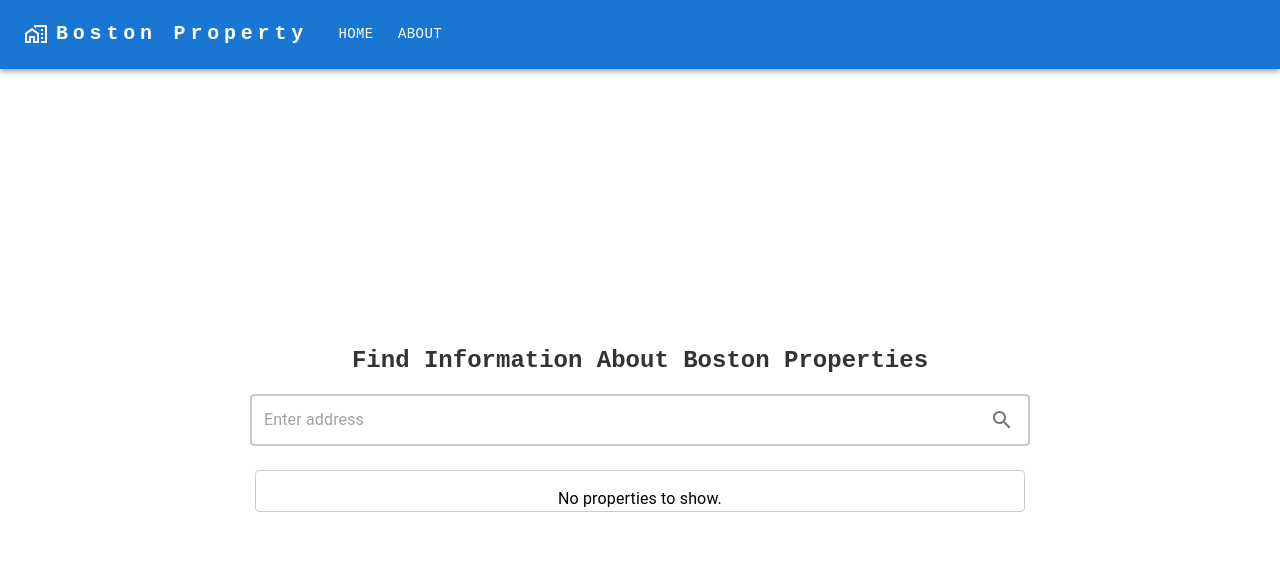
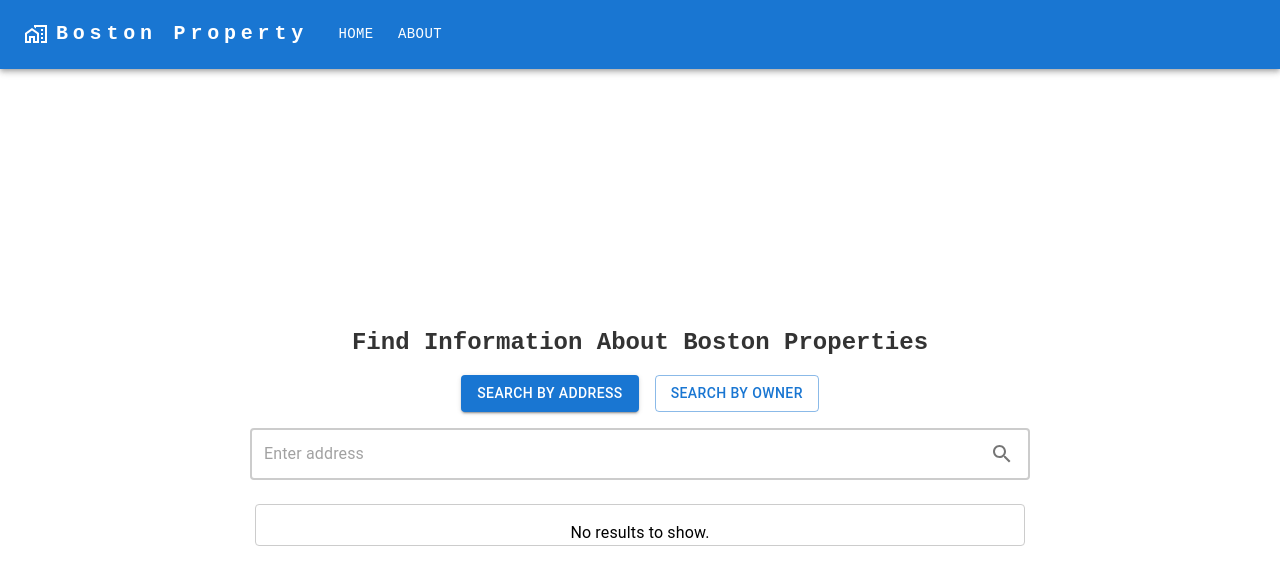
Before and after one commit to prathameshakole/boston-property-info-frontend, a React (Create React App) app: page / in a window 1280 px wide. Shown: the top 584 px of the page. Built offline with nearby package versions, Linux system fonts and the light colour scheme.

Commit message:
added toggle for search by owners

```diff
--- a/src/components/Homepage/homepage.tsx
+++ b/src/components/Homepage/homepage.tsx
@@ -9,13 +9,18 @@ import Typography from '@mui/material/Typography';
 import List from '@mui/material/List';
 import ListItem from '@mui/material/ListItem';
 import ListItemText from '@mui/material/ListItemText';
-import { getPropertyByAddress, getAddressbyKeyword } from '../client';
+import Button from '@mui/material/Button';
+import { getPropertyByAddress, getAddressbyKeyword, getOwnersbyKeyword } from '../client';
 import { useNavigate } from 'react-router-dom';
+type SearchMode = 'address' | 'owner';
+
 
 const Homepage = () => {
+  const [query, setQuery] = useState<string>('');
   const [properties, setProperties] = useState<any[]>([]);
   const [address, setAddress] = useState<string>('');
   const [error, setError] = useState<string | null>(null);
+  const [searchMode, setSearchMode] = useState<SearchMode>('address');
   const navigate = useNavigate();
 
   const fetchProperties = async (address: string) => {
@@ -50,43 +55,137 @@ const Homepage = () => {
     }
   };
 
+  const fetchOwners = async (keyword: string) => {
+    try {
+      setError(null);
+      const data = await getOwnersbyKeyword(keyword);
+      setProperties(data);
+    } catch (err: any) {
+      console.error(err);
+      setError(err.message);
+    }
+  };
+
+  const handleOwnerItemClick = async (owner: string) => {
+    try {
+      console.log('Owner clicked:', owner);
+
+    } catch (err: any) {
+      console.error(err);
+      setError(err.message);
+    }
+  };
+
+  const handleSearch = () => {
+    if (searchMode === 'address') {
+      fetchAddressesbyKeyword(query);
+    } else {
+      fetchOwners(query);
+    }
+  };
+
   return (
     <div>
       <NavBar />
       <Box sx={{ display: 'flex', flexDirection: 'column', justifyContent: 'center', alignItems: 'center', height: '90vh' }}>
-        <Typography variant="h5" sx={{ mb: 2, fontWeight: 'bold', color: '#333', fontFamily: 'monospace' }}>
+        <Typography
+          variant="h5"
+          sx={{ mb: 2, mt: 2, fontWeight: 'bold', color: '#333', fontFamily: 'monospace' }}
+        >
           Find Information About Boston Properties
         </Typography>
 
-        <Paper component="form" elevation={0} sx={{ p: '2px 4px', display: 'flex', alignItems: 'center', width: '60%', border: '2px solid rgb(204, 204, 204)' }}>
-          <InputBase sx={{ ml: 1, flex: 1 }} placeholder="Enter address" inputProps={{ 'aria-label': 'search' }} value={address} onChange={(e) => setAddress(e.target.value)} />
-          <IconButton type="button" sx={{ p: '10px' }} aria-label="search" onClick={() => fetchAddressesbyKeyword(address)}>
+        <Box sx={{ display: 'flex', gap: 2, mb: 2 }}>
+          <Button
+            variant={searchMode === 'address' ? 'contained' : 'outlined'}
+            onClick={() => {
+              setSearchMode('address');
+              setProperties([]);
+              setQuery('');
+              setError(null);
+            }}
+          >
+            Search by Address
+          </Button>
+          <Button
+            variant={searchMode === 'owner' ? 'contained' : 'outlined'}
+            onClick={() => {
+              setSearchMode('owner');
+              setProperties([]);
+              setQuery('');
+              setError(null);
+            }}
+          >
+            Search by Owner
+          </Button>
+        </Box>
+
+        {/* Search Bar */}
+        <Paper
+          component="form"
+          elevation={0}
+          sx={{
+            p: '2px 4px',
+            display: 'flex',
+            alignItems: 'center',
+            width: '60%',
+            border: '2px solid rgb(204, 204, 204)'
+          }}
+          onSubmit={(e) => {
+            e.preventDefault();
+            handleSearch();
+          }}
+        >
+          <InputBase
+            sx={{ ml: 1, flex: 1 }}
+            placeholder={searchMode === 'address' ? 'Enter address' : 'Enter owner name'}
+            inputProps={{ 'aria-label': 'search' }}
+            value={query}
+            onChange={(e) => setQuery(e.target.value)}
+          />
+          <IconButton type="button" sx={{ p: '10px' }} aria-label="search" onClick={handleSearch}>
             <SearchIcon />
           </IconButton>
         </Paper>
 
+        {/* Error Message */}
         {error && (
           <Typography variant="body1" color="error" sx={{ mt: 2 }}>
             {error}
           </Typography>
         )}
 
-        <Box sx={{ mt: 3, width: '60%', maxHeight: '300px', overflowY: 'auto', border: '1px solid #ccc', borderRadius: '4px' }}>
+        {/* Display Results */}
+        <Box
+          sx={{
+            mt: 3,
+            width: '60%',
+            maxHeight: '300px',
+            overflowY: 'auto',
+            border: '1px solid #ccc',
+            borderRadius: '4px'
+          }}
+        >
           {properties.length > 0 ? (
             <List>
-              {properties.map((property, index) => (
+              {properties.map((item, index) => (
                 <ListItem
                   key={index}
                   component="li"
-                  onClick={() => handleListItemClick(property)}
                 >
-                  <ListItemText primary={property} />
+                  <Button onClick={() =>
+                    searchMode === 'address'
+                      ? handleListItemClick(item)
+                      : handleOwnerItemClick(item)
+                  }>
+                    <ListItemText primary={item} />
+                  </Button>
                 </ListItem>
               ))}
             </List>
           ) : (
             <Typography variant="body1" sx={{ mt: 2, textAlign: 'center' }}>
-              No properties to show.
+              No results to show.
             </Typography>
           )}
         </Box>
--- a/src/components/client.ts
+++ b/src/components/client.ts
@@ -42,11 +42,27 @@ const client = axios.create({
           keyword,
         },
       });
-
-      console.log(response);
       const addresses = response.data.sort();
       return addresses;
     } catch (error: any) {
       throw new Error(error.response.data.error || error.message);
     }
   };
+
+  export const getOwnersbyKeyword = async (keyword: string) => {
+    if (!keyword) {
+      throw new Error("Keyword query parameter is required");
+    }
+    try {
+      const response = await client.get(`${API_BASE_URL}/owners/search`, {
+        params: {
+          keyword,
+        },
+      });
+
+      const owners = response.data.sort();
+      return owners;
+    } catch (error: any) {
+      throw new Error(error.response.data.error || error.message);
+    }
+  };
```
